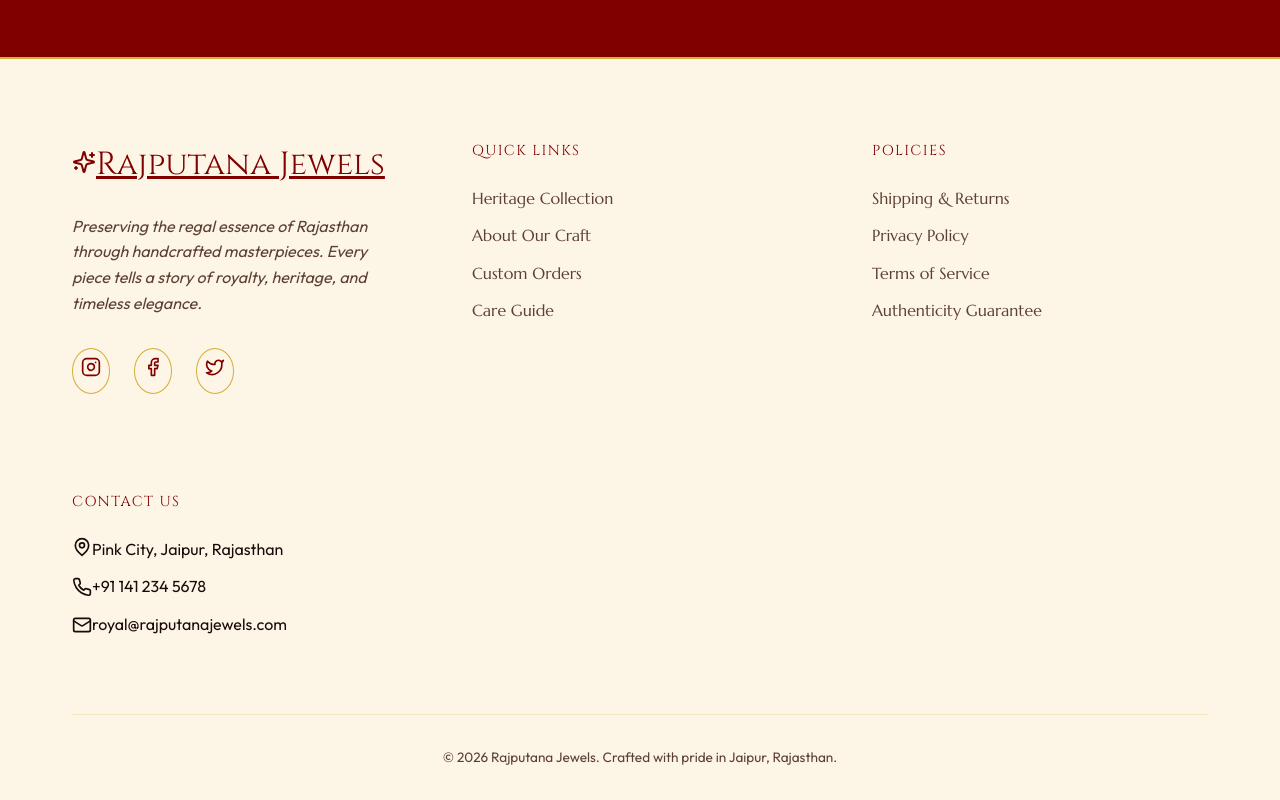
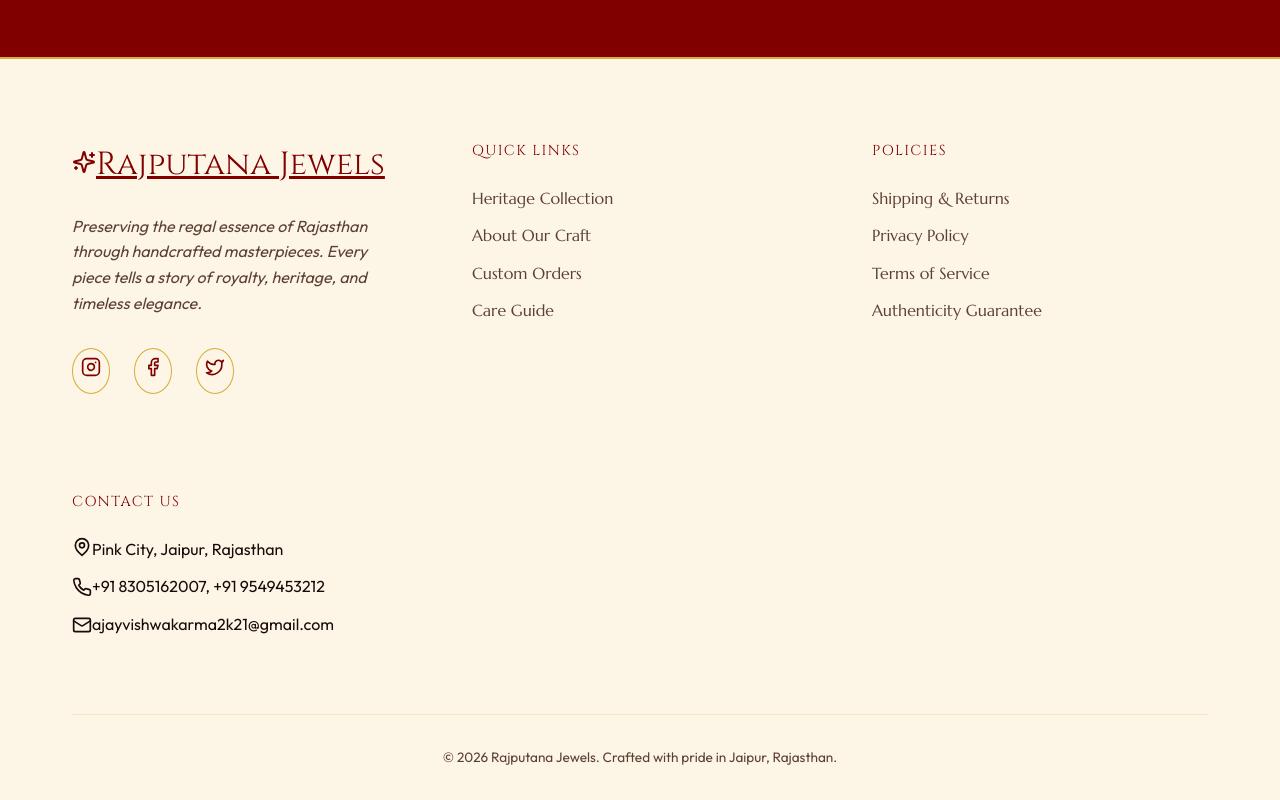
Before and after one commit to ajayvishwakarma2k21/myShop, a React (Vite) app: page / in a window 1280 px wide. Shown: the part 2053-2853 px from the top of the page. Built offline with nearby package versions, Linux system fonts and the light colour scheme; no server answers.

Commit message:
update footer

```diff
--- a/src/components/Footer.jsx
+++ b/src/components/Footer.jsx
@@ -59,11 +59,11 @@ const Footer = () => {
               </li>
               <li className="flex items-center gap-3 mb-4">
                 <Phone size={20} className="text-royal-maroon shrink-0" />
-                <span className="text-sm">+91 141 234 5678</span>
+                <span className="text-sm">+91 8305162007, +91 9549453212</span>
               </li>
               <li className="flex items-center gap-3">
                 <Mail size={20} className="text-royal-maroon shrink-0" />
-                <span className="text-sm">royal@rajputanajewels.com</span>
+                <span className="text-sm">ajayvishwakarma2k21@gmail.com</span>
               </li>
             </ul>
           </div>
```
